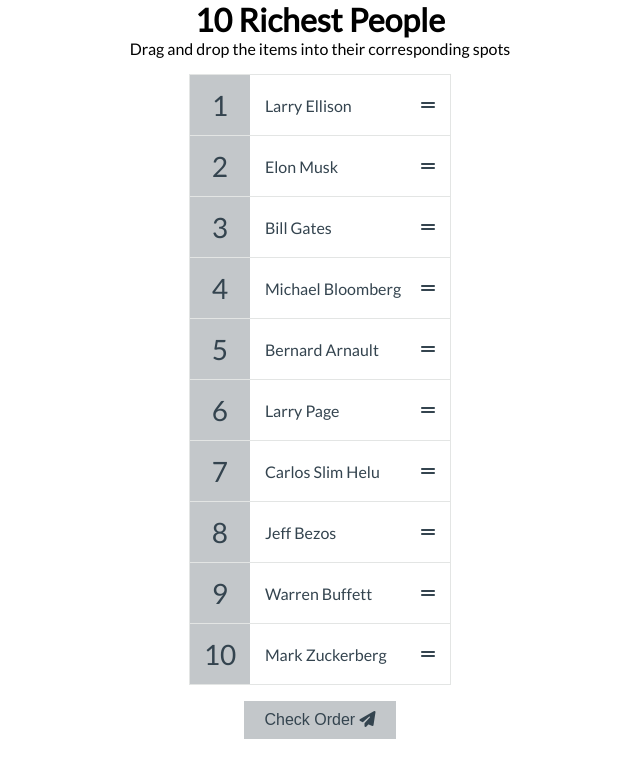
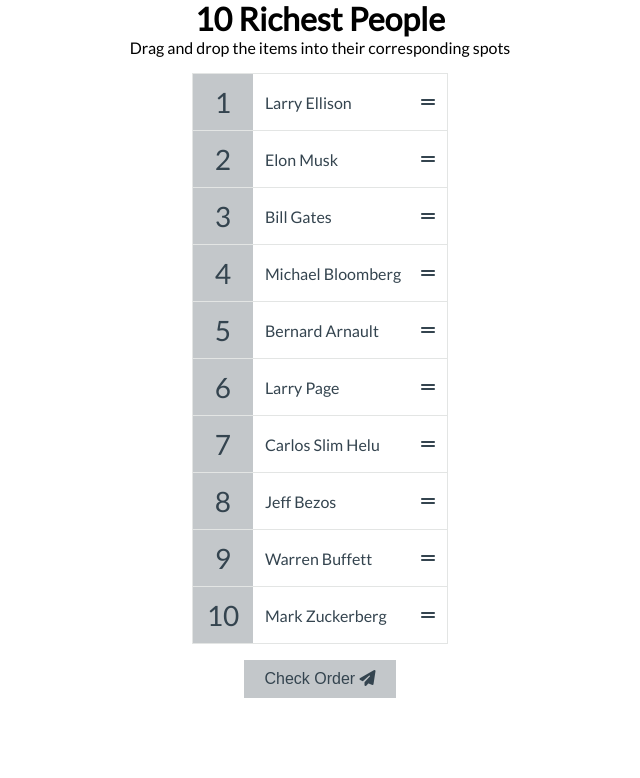
Before and after one commit to Alexandrbig1/sortable-list, a plain HTML site: page index.html in a window 1280 px wide. Shown: the whole page, without its empty margins (320-960 px from the left). Drawn offline with Linux system fonts and the light colour scheme.

Commit message:
Update style.css

```diff
--- a/style.css
+++ b/style.css
@@ -29,6 +29,10 @@
   padding: 0;
 }
 
+h1 {
+  line-height: 1.2;
+}
+
 .draggable-list {
   border: 1px solid var(--border-color);
   color: var(--text-color);
@@ -52,7 +56,7 @@
   align-items: center;
   justify-content: center;
   font-size: 28px;
-  height: 60px;
+  height: 56px;
   width: 60px;
 }
 
@@ -77,7 +81,7 @@
   display: flex;
   align-items: center;
   justify-content: space-between;
-  padding: 15px;
+  padding: 12px;
   flex: 1;
 }
 
```
